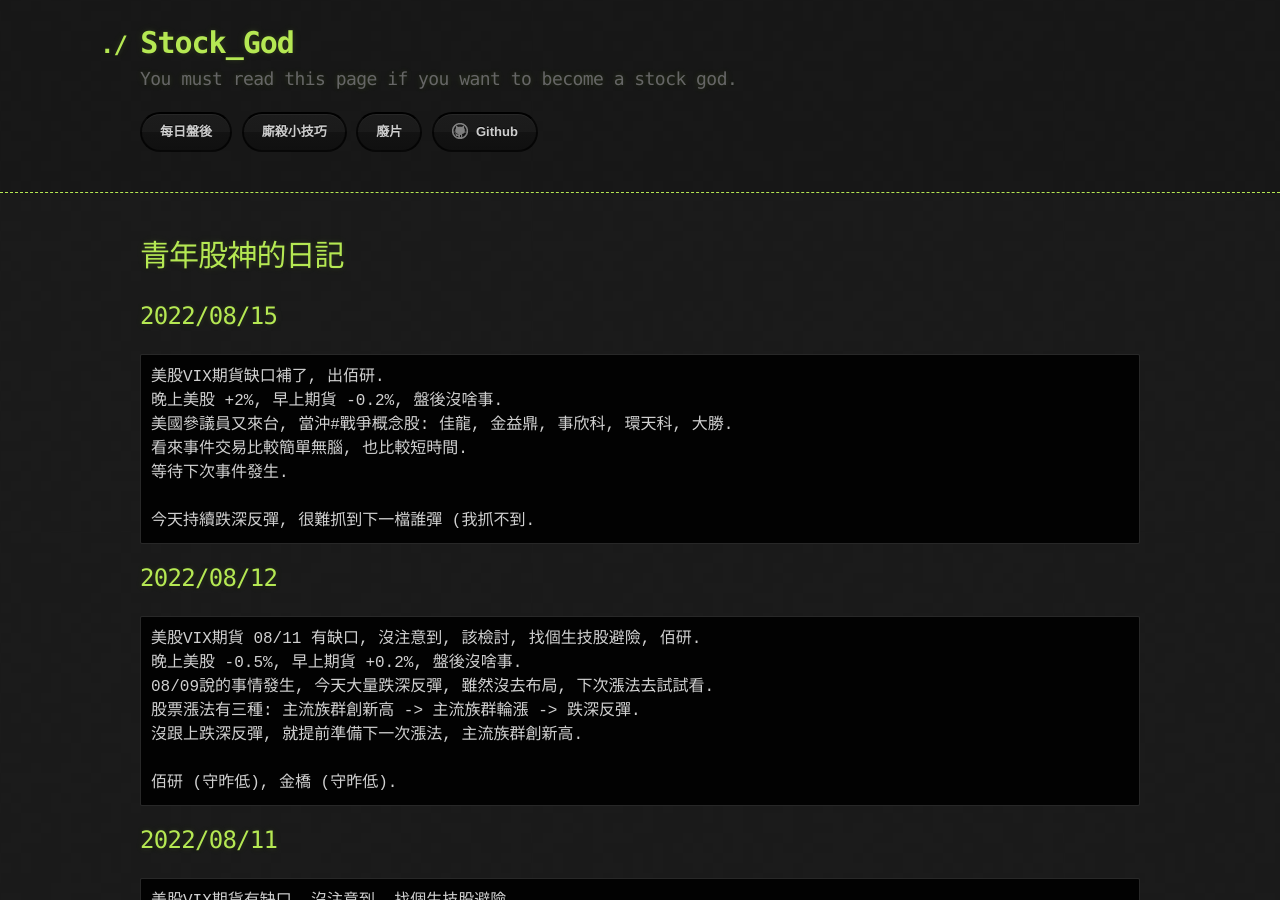
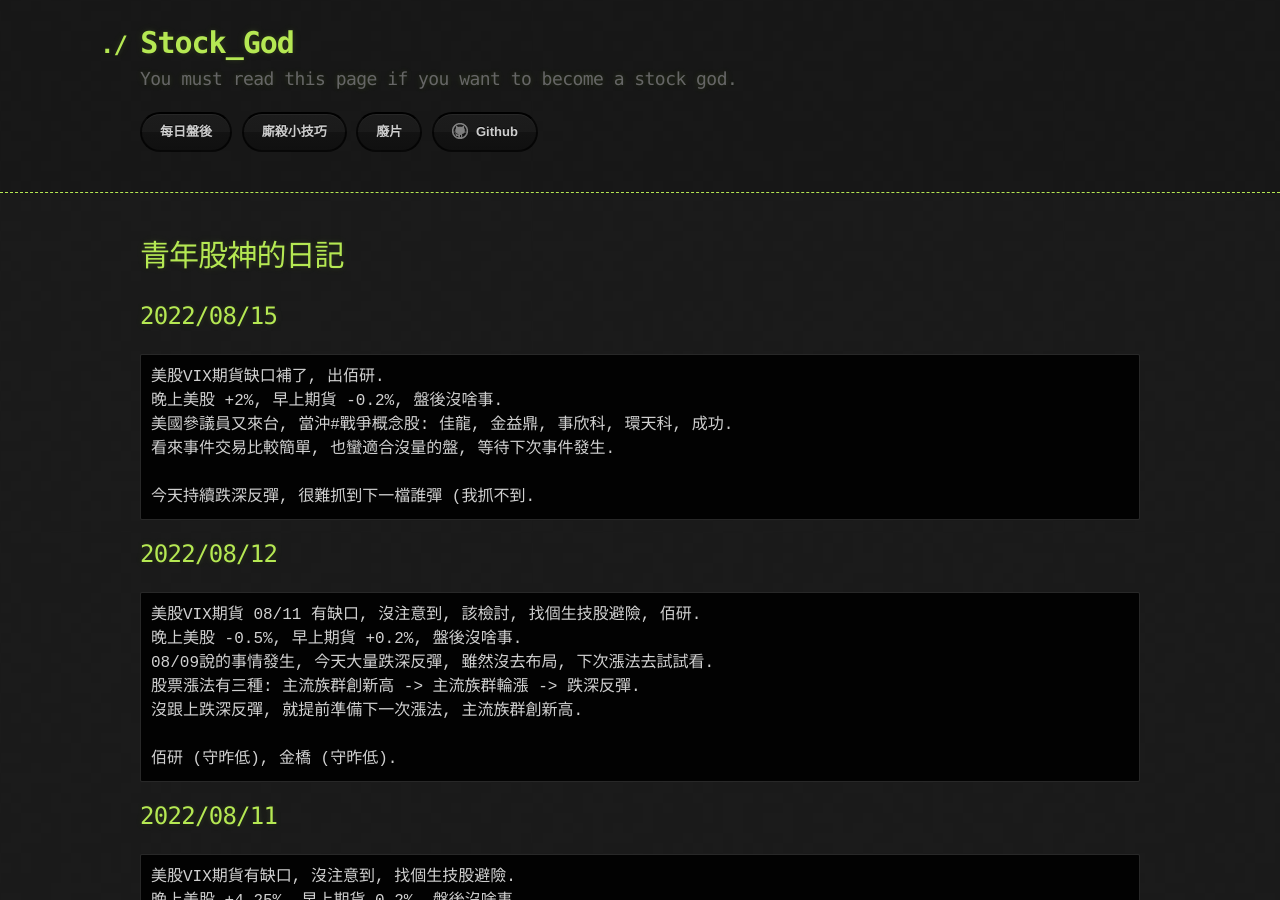
Before and after one commit to lepg5487/Stock_God, a Jekyll site: the page built from index.md, in a window 1280 px wide and 900 px high. Built offline with Jekyll 4.4.1, drawn with Linux system fonts in a browser that asks for light colours; our own code applies the rules of GitHub Pages for plain Markdown files.

Commit message:
Update index.md

````diff
--- a/index.md
+++ b/index.md
@@ -8,9 +8,8 @@ layout: testlayouts
 ```
 美股VIX期貨缺口補了, 出佰研.
 晚上美股 +2%, 早上期貨 -0.2%, 盤後沒啥事.
-美國參議員又來台, 當沖#戰爭概念股: 佳龍, 金益鼎, 事欣科, 環天科, 大勝.
-看來事件交易比較簡單無腦, 也比較短時間.
-等待下次事件發生.
+美國參議員又來台, 當沖#戰爭概念股: 佳龍, 金益鼎, 事欣科, 環天科, 成功.
+看來事件交易比較簡單, 也蠻適合沒量的盤, 等待下次事件發生.
 
 今天持續跌深反彈, 很難抓到下一檔誰彈 (我抓不到.
 ```
````
